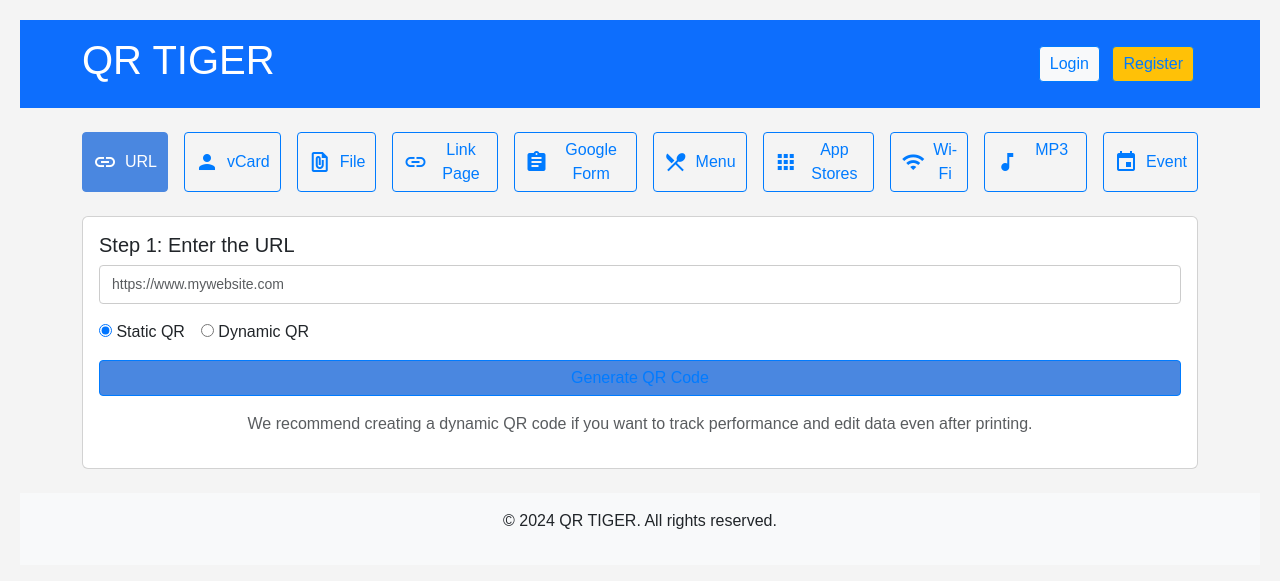
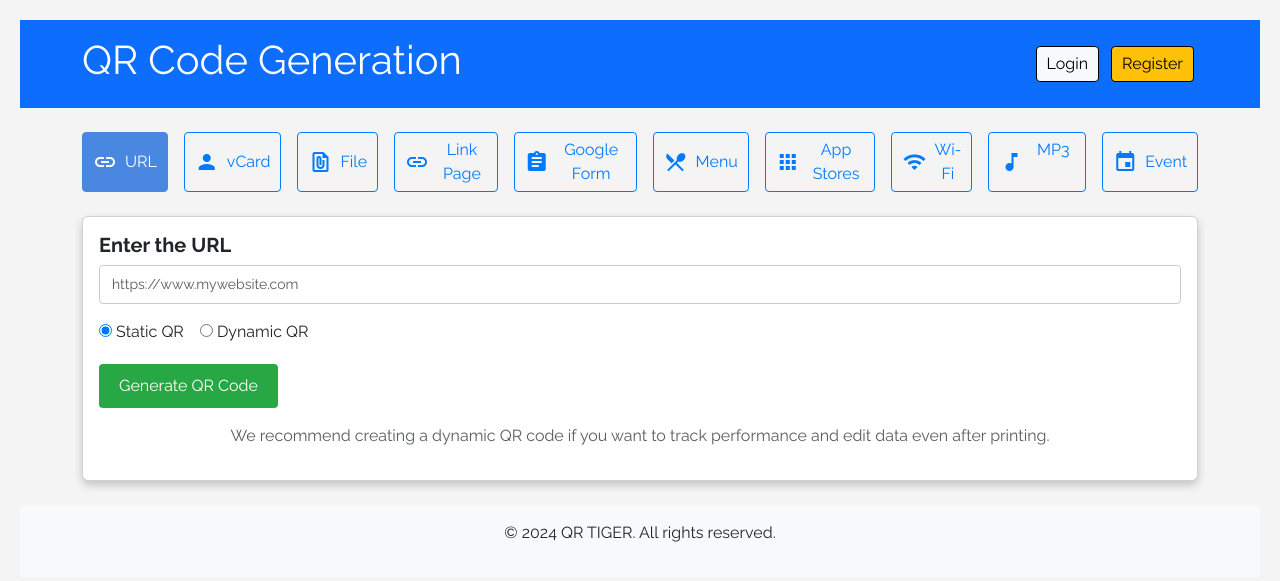
Before and after one commit to ishan22399/QR-Code, a Python web app: template QR_Project/templates/index.html in a window 1280 px wide. Shown: the top 581 px of the page. Run offline with Jinja, Linux system fonts and the light colour scheme; the template is opened without the code that fills it, so the values that code supplies are empty.

Commit message:
Update index.html

```diff
--- a/QR_Project/templates/index.html
+++ b/QR_Project/templates/index.html
@@ -4,16 +4,22 @@
   <meta charset="UTF-8">
   <meta name="viewport" content="width=device-width, initial-scale=1.0">
   <title>QR Code Generator</title>
+  <link rel="stylesheet" href="../static/style.css">
   <link href="https://cdn.jsdelivr.net/npm/bootstrap@5.3.0-alpha1/dist/css/bootstrap.min.css" rel="stylesheet">
   <link href="https://fonts.googleapis.com/icon?family=Material+Icons" rel="stylesheet">
+  <link href="https://fonts.googleapis.com/css2?family=Raleway:wght@400;600;700&display=swap" rel="stylesheet">
+
   <style>
+
+    @import url('https://fonts.googleapis.com/css2?family=Roboto:wght@400;500;700&display=swap');
+
     .btn.active {
-      background-color: #4a87e0;
+      background-color: #e4eaf1;
       color: rgb(26, 25, 25);
-      border-color: #a6a8ab;
+      border-color: #f1f2f4;
     }
     .btn:hover {
-      background-color: #fcffff !important;
+      background-color: #ffffff !important;
       color: rgb(5, 4, 4) !important;
     }
     .card-body p.text-muted {
@@ -22,7 +28,7 @@
     }
 
     body {
-      font-family: Arial, sans-serif;
+      font-family: 'Raleway', sans-serif;
       background-color: #f5f7fb;
     }
     .upload-box {
@@ -40,16 +46,16 @@
       border: 1px solid #ced4da;
     }
     .btn-primary {
-      background-color: #4a87e0;
-      border-color: #4a87e0;
+      background-color: #5fa015;
+      border-color: #5fa015;
       border-radius: 5px;
     }
     .btn-primary:hover {
-      background-color: #3b6fc9;
+      background-color: #5fa015;
     }
 
     body {
-      font-family: Arial, sans-serif;
+      font-family: 'Raleway', sans-serif;
       background-color: #f4f4f4;
       padding: 20px;
     }
@@ -143,7 +149,7 @@
 
     /* General styles */
 #wifi-card {
-  font-family: Arial, sans-serif;
+  font-family: 'Raleway', sans-serif;
   background-color: #f9f9f9;
   border: 1px solid #ddd;
   border-radius: 8px;
@@ -211,7 +217,7 @@
   cursor: pointer;
 }
 #qr-generator-container {
-  font-family: Arial, sans-serif;
+  font-family: 'Raleway', sans-serif;
   margin: 20px auto;
   width: 80%;
   max-width: 600px;
@@ -247,8 +253,8 @@
 }
 
 .btn {
-  border: 1px solid #007bff;
-  color: #007bff;
+  border: 1px solid #000000;
+  color: #000000;
   padding: 5px 10px;
   border-radius: 4px;
   cursor: pointer;
@@ -293,7 +299,7 @@
 }
 
 body {
-  font-family: Arial, sans-serif;
+  font-family: 'Raleway', sans-serif;
   margin: 20px;
   padding: 0;
 }
@@ -385,17 +391,25 @@
   background-color: rgba(74, 135, 224, 0.1) !important;
   color: #4a87e0 !important;
 }
+
+footer {
+    background-color: #f8f9fa;
+  }
   </style>
 </head>
 <body>
     <header class="bg-primary text-white text-center py-3 position-relative">
         <div class="container d-flex justify-content-between align-items-center">
           <div>
-            <h1>QR TIGER</h1>
+            <h1>QR Code Generation</h1>
           </div>
           <div>
+            <a href="login.html">
             <button class="btn btn-light btn mx-1">Login</button>
+          </a>
+          <a href="register.html">
             <button class="btn btn-warning btn mx-1">Register</button>
+          </a>
           </div>
         </div>
       </header>
@@ -439,7 +453,7 @@
     <!-- Dynamic Content Section -->
     <div id="content-section" class="card mt-4">
       <div class="card-body">
-        <h5 class="card-title">Step 1: Enter the URL</h5>
+        <h5 class="card-title">Enter the URL</h5>
         <input type="text" class="form-control mb-3" placeholder="https://www.mywebsite.com">
         <div class="d-flex align-items-center gap-3">
           <label class="form-check-label">
@@ -449,7 +463,7 @@
             <input type="radio" name="qr-type"> Dynamic QR
           </label>
         </div>
-        <button class="btn btn-primary mt-3 w-100">Generate QR Code</button>
+        <button id="generate-btn" class="generate-btn">Generate QR Code</button>
         <p class="text-muted">
           We recommend creating a dynamic QR code if you want to track performance and edit data even after printing.
         </p>
@@ -470,14 +484,13 @@
     const contentSection = document.getElementById("content-section");
     const btnMusic = document.getElementById("btn-music");
     const btnWifi = document.getElementById("btn-wifi");
-// Change from
-// To
+    const btnAppStores = document.getElementById("btn-app-stores");
     const btnEvent = document.getElementById("btn-event");
 
 btnEvent.addEventListener("click", () => {
   contentSection.innerHTML = `
     <div class="card-body">
-      <h5 class="card-title">Step 1: Enter Event Details</h5>
+      <h5 class="card-title">Enter Event Details</h5>
       <form>
         <div class="mb-4">
           <label for="eventTitle" class="form-label">Event Title</label>
@@ -504,7 +517,7 @@
           <textarea class="form-control" id="eventDescription" rows="3" placeholder="Enter event description"></textarea>
         </div>
         <div class="d-grid">
-          <button type="button" class="btn btn-primary">Generate QR Code</button>
+          <button id="generate-btn" class="generate-btn">Generate QR Code</button>
         </div>
       </form>
       <p class="text-muted mt-3 text-center">
@@ -520,7 +533,7 @@
 btnMusic.addEventListener("click", () => {
   contentSection.innerHTML = `
       <div id="qr-generator-container" class="container">
-      <h2>Upload File and Generate QR Code</h2>
+      <h5 class="card-title">Upload File and Generate QR Code</h5>
       <div id="upload-section">
           <button id="upload-btn" class="upload-btn">
           <span class="material-icons">upload</span> Upload File
@@ -552,7 +565,7 @@
           </label>
       </div>
 
-      <button id="generate-btn" class="generate-btn" disabled>
+      <button id="generate-btn" class="generate-btn">
           Generate Dynamic QR Code
       </button>
       <p class="note">We only provide dynamic QR codes for MP3 files.</p>
@@ -567,7 +580,7 @@
     btnForm.addEventListener("click", () => {
     contentSection.innerHTML = `
         <div class="card-body">
-            <div class="form-header">Step 1: Enter the URL of your Google Form</div>
+            <div class="form-header">Enter the URL of your Google Form</div>
             <div class="input-section">
                 <input type="text" placeholder="https://docs.google.com/forms">
             </div>
@@ -577,19 +590,18 @@
             </div>
             <div class="form-footer">
                 <p>We recommend creating a dynamic QR code for tracking performance and editing data even after printing.</p>
-                <button class="generate-qr">Generate QR Code</button>
+                <button id="generate-btn" class="generate-btn">Generate QR Code</button>
             </div>
         </div>
     `;
     setActiveButton(btnForm);
     });
-const btnAppStores = document.getElementById("btn-app-stores");
 
 
 btnAppStores.addEventListener("click", () => {
   contentSection.innerHTML = `
     <div class="card-body">
-      <h5 class="card-title">Step 1: Enter the URL of your App Store or Google Play</h5>
+      <h5 class="card-title">Enter the URL of your App Store or Google Play</h5>
       <form>
         <div class="mb-4">
           <label for="iosUrl" class="form-label">URL for iOS App Store</label>
@@ -607,7 +619,7 @@
           <small class="text-muted">Enter your Harmony OS app store link (optional)</small>
         </div>
         <div class="d-grid">
-          <button type="button" class="btn btn-primary">Generate QR Code</button>
+          <button id="generate-btn" class="generate-btn">Generate QR Code</button>
         </div>
       </form>
       <p class="text-muted mt-3 text-center">
@@ -619,33 +631,36 @@
     </div>`;
   setActiveButton(btnAppStores);
 });
+
 const btnMenu = document.getElementById("btn-menu");    // Event listener for Menu button
 btnMenu.addEventListener("click", () => {
   contentSection.innerHTML = `
 <div class="card-body">
-      <h5 class="card-title">Step 1: Upload File and Generate QR Code</h5>
+  <h5 class="card-title" id="card-title">Upload File and Generate QR Code</h5>
   <div class="row">
     <div class="col-md-12 text-center">
-          <div class="upload-section text-center">
-            <div class="file-options d-flex justify-content-around mb-3">
-              <button class="btn btn-outline-secondary">5MB</button>
-              <button class="btn btn-outline-secondary">10MB</button>
-              <button class="btn btn-outline-secondary">20MB</button>
-              <button class="btn btn-outline-secondary">60MB</button>
+      <div class="upload-section" id="upload-section">
+        <div id="file-options" class="file-options d-flex justify-content-around mb-3">
+          <button id="option-5mb" class="btn btn-outline-secondary">5MB Regular</button>
+          <button id="option-10mb" class="btn btn-outline-secondary">10MB Advance</button>
+          <button id="option-20mb" class="btn btn-outline-secondary">20MB Premium</button>
+          <button id="option-60mb" class="btn btn-outline-secondary">60MB Professional</button>
         </div>
-            <p class="text-muted">Upload your MENU: PDF | JPEG | PNG</p>
-            <div class="upload-box mb-3">
-              <span class="material-icons" style="font-size: 48px;">upload</span>
-              <p>Click to Upload</p>
-              <input type="file" id="menuFileInput" accept=".pdf, .jpeg, .png" style="display: none;">
+        <p class="text-muted" id="upload-info">Upload your MENU:</p>
+        <div id="upload-box" class="upload-box mb-3">
+          <div id="upload-icon" class="upload-icon">
+            <i class="material-icons">cloud_upload</i>
           </div>
-            <a href="#" class="d-block text-primary">Usage instructions?</a>
+          <p id="upload-text">Click to Upload Menu</p>
+          <input type="file" id="menu-file-input" accept=".pdf, .jpeg, .png" style="display: none;">
+        </div>
+        <a href="#" id="usage-link" class="d-block text-primary">Usage instructions?</a>
       </div>
     </div>
   </div>
   <div class="footer text-center mt-4">
-        <button class="btn btn-primary w-100">Generate dynamic QR code</button>
-        <p class="text-muted mt-2">We only provide dynamic QR codes for Menu QR code.</p>
+    <button id="generate-btn" class="btn btn-primary">Generate dynamic QR code</button>
+    <p id="footer-note" class="text-muted mt-2">We only provide dynamic QR codes.</p>
   </div>
 </div>`;
   setActiveButton(btnMenu);
@@ -669,7 +684,7 @@
     btnWifi.addEventListener("click", () => {
     contentSection.innerHTML = `
         <div class="card-body">
-        <h4>STEP 1: Complete the WiFi Data Entry</h4>
+        <h5 class="card-title">Complete the WiFi Data Entry</h5>
         <div class="wifi-form">
             <div class="form-group">
             <label for="type">Type</label>
@@ -688,7 +703,7 @@
             <label for="password">Password</label>
             <input type="password" id="password" class="form-control" placeholder="Enter Password">
             </div>
-            <button id="generateQr" class="btn btn-secondary" disabled>Generate QR Code</button>
+            <button id="generate-btn" class="generate-btn">Generate QR Code</button>
         </div>
         </div>
     `;
@@ -712,7 +727,7 @@
     btnLinkPage.addEventListener("click", () => {
       contentSection.innerHTML = `
         <div class="card-body">
-          <h5 class="card-title">Step 1: Enter the Link Page URL</h5>
+          <h5 class="card-title">Enter the Link Page URL</h5>
           <form>
             <div class="mb-3">
               <label for="linkPageUrl" class="form-label">Link Page URL</label>
@@ -722,7 +737,7 @@
               <label for="linkPageDescription" class="form-label">Description</label>
               <textarea class="form-control" id="linkPageDescription" rows="3" placeholder="Enter a description for the link page"></textarea>
             </div>
-            <button type="button" class="btn btn-primary w-100">Generate QR Code</button>
+            <button id="generate-btn" class="generate-btn">Generate QR Code</button>
           </form>
           <p class="text-muted mt-3">
             Enter the URL of the link page you want to generate a QR code for.
@@ -734,7 +749,7 @@
     btnFile.addEventListener("click", () => {
   contentSection.innerHTML = `
     <div class="card-body">
-      <h4>STEP 1: Upload File and Generate QR Code</h4>
+      <h5 class="card-title">Upload File and Generate QR Code</h5>
       <div class="upload-box" id="uploadBox">
         <p>Click to <button id="uploadBtn">Upload File</button></p>
         <input type="file" id="fileInput" style="display: none;" />
@@ -755,7 +770,7 @@
         <div><input type="radio" name="fileSize"> 60MB Professional</div>
       </div>
       <div class="generate-btn">
-        <button type="button" class="btn btn-primary w-100">Generate Dynamic QR Code</button>
+        <button id="generate-btn" class="generate-btn">Generate Dynamic QR Code</button>
       </div>
     </div>
   `;
@@ -781,7 +796,7 @@
     btnUrl.addEventListener("click", () => {
       contentSection.innerHTML = `
         <div class="card-body">
-          <h5 class="card-title">Step 1: Enter the URL</h5>
+          <h5 class="card-title">Enter the URL</h5>
           <input type="text" class="form-control mb-3" placeholder="https://www.mywebsite.com">
           <div class="d-flex align-items-center gap-3">
             <label class="form-check-label">
@@ -791,7 +806,7 @@
               <input type="radio" name="qr-type"> Dynamic QR
             </label>
           </div>
-          <button class="btn btn-primary mt-3 w-100">Generate QR Code</button>
+          <button id="generate-btn" class="generate-btn">Generate QR Code</button>
           <p class="text-muted">
             We recommend creating a dynamic QR code if you want to track performance and edit data even after printing.
           </p>
@@ -803,7 +818,7 @@
     btnVCard.addEventListener("click", () => {
       contentSection.innerHTML = `
     <div class="card-body">
-      <h5>STEP 1: Complete the vCard data entry</h5>
+      <h5 class="card-title">Complete the vCard data entry</h5>
       <form>
         <div class="row g-3">
           <!-- Name and Company -->
@@ -904,7 +919,7 @@
 
           <!-- Generate QR Code -->
           <div class="col-md-12 text-center mt-4">
-            <button type="button" class="btn btn-primary w-100">Generate Dynamic QR Code</button>
+            <button id="generate-btn" class="generate-btn">Generate Dynamic QR Code</button>
           </div>
         </div>
       </form>
```
Lines whose indentation alone changed are shown as unchanged.
